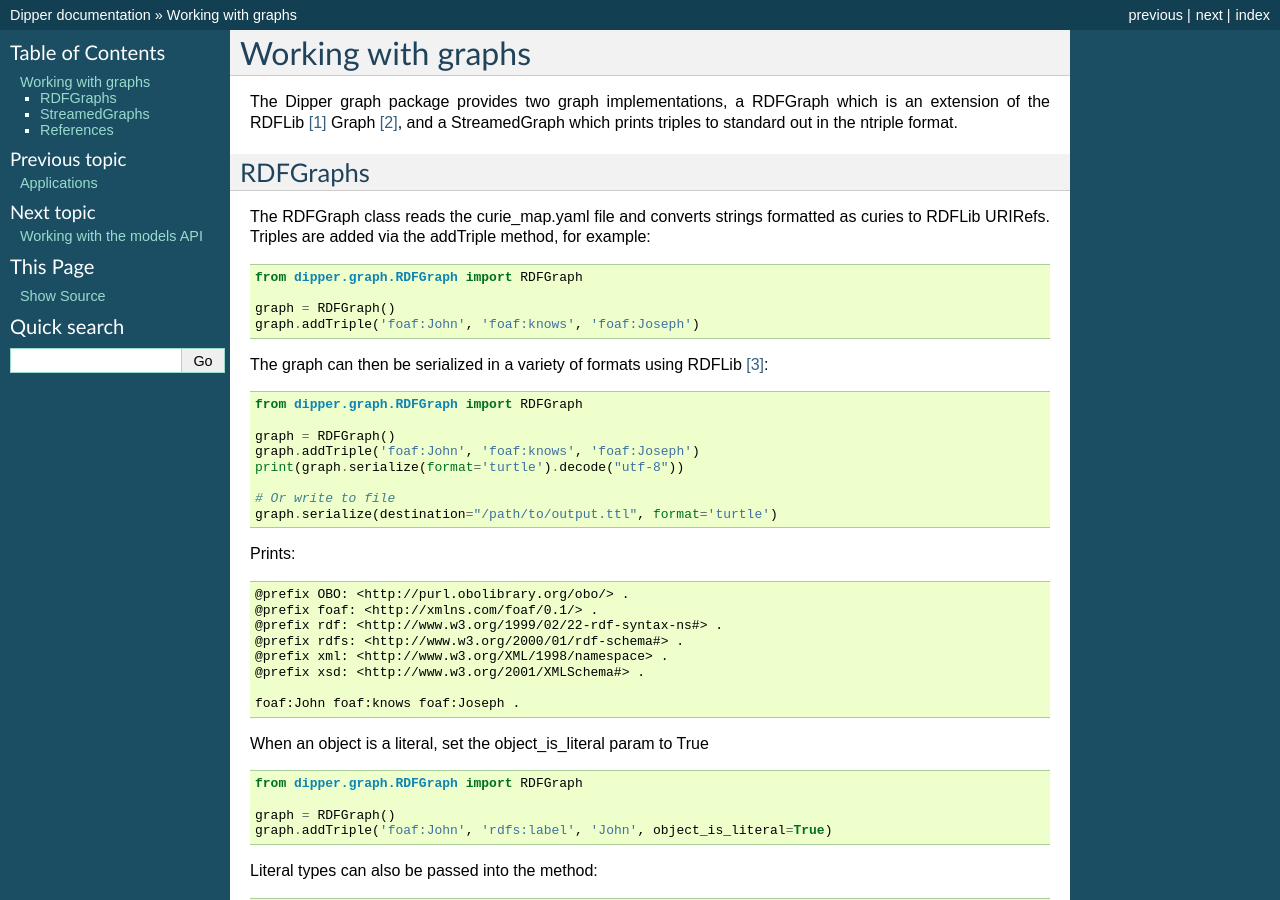
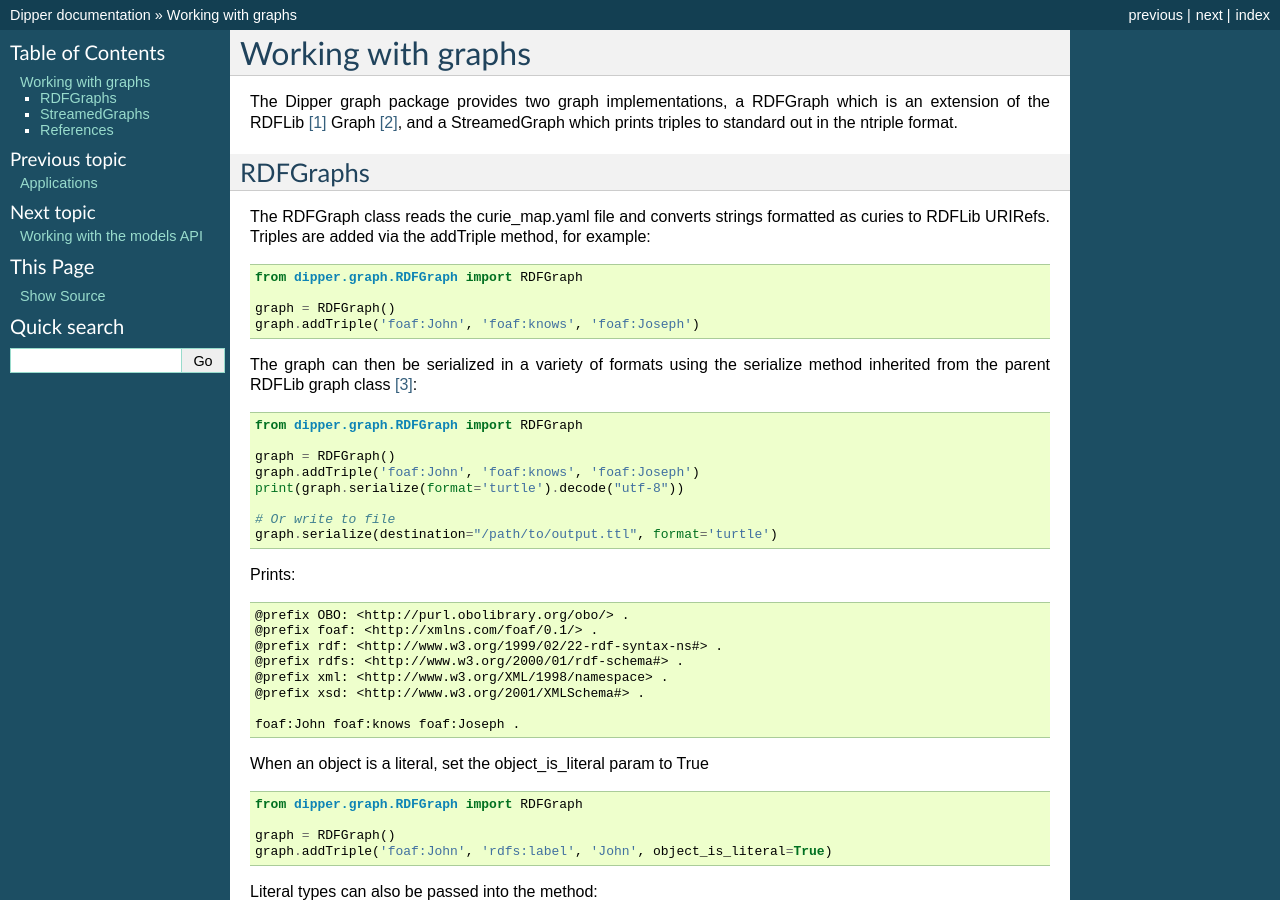
Before and after one commit to monarch-initiative/dipper, a Sphinx documentation site: the page built from docs/graphs.rst, in a window 1280 px wide and 900 px high. Built offline with Sphinx 7.4.7, drawn with Linux system fonts in a browser that asks for light colours; pages that are not in the unit, such as notebooks, are missing from menus.

```diff
--- a/docs/graphs.rst
+++ b/docs/graphs.rst
@@ -20,7 +20,8 @@ to RDFLib URIRefs.  Triples are added via the addTriple method, for example:
    graph.addTriple('foaf:John', 'foaf:knows', 'foaf:Joseph')
 
 
-The graph can then be serialized in a variety of formats using RDFLib [3]_:
+The graph can then be serialized in a variety of formats using the serialize method
+inherited from the parent RDFLib graph class [3]_:
 
 .. code-block:: python
 
--- a/docs/quickstart.rst
+++ b/docs/quickstart.rst
@@ -13,7 +13,7 @@ You can run the code by supplying a list of one or more sources on the command l
 
 ::
 
-   dipper-etl.py --sources omim,ncbigene
+   dipper-etl.py --sources impc,hpoa
 
 Furthermore, you can check things out by supplying a limit. this will only process the first N number of rows or data elements:
 
```
Also changed, not shown: README.md (+1 -1 lines).
